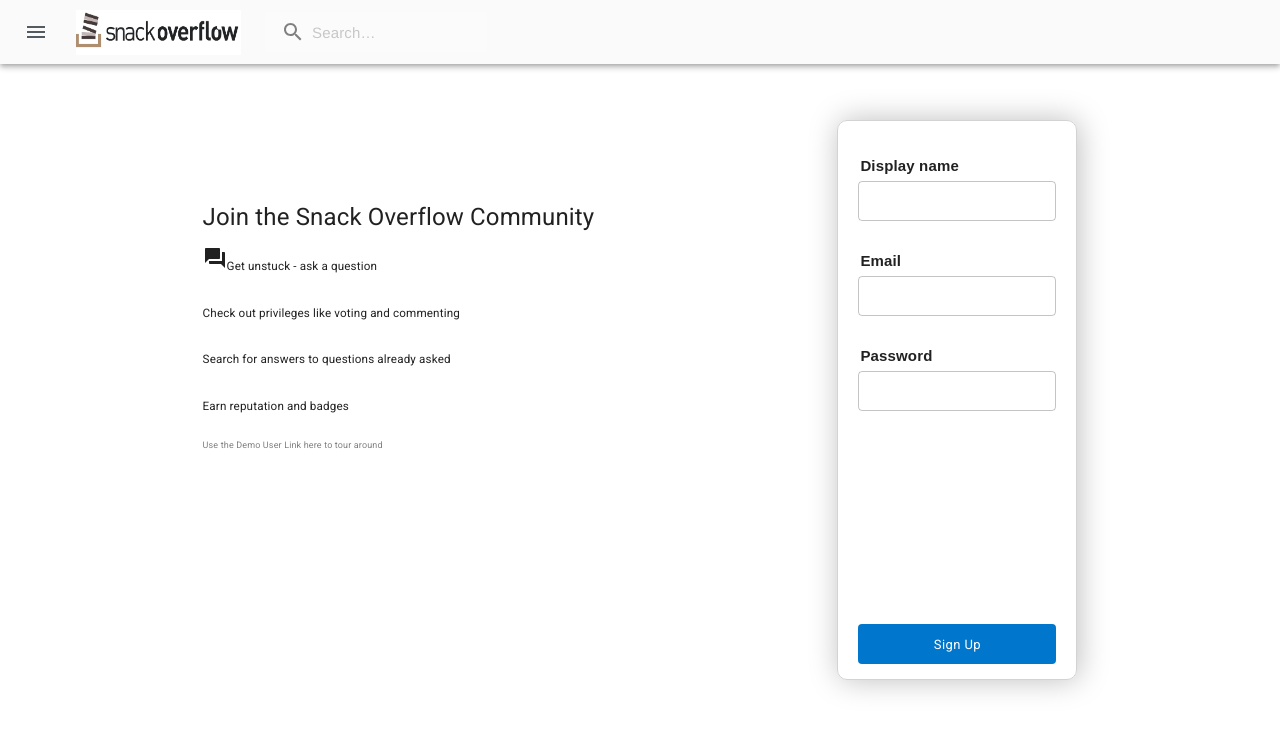
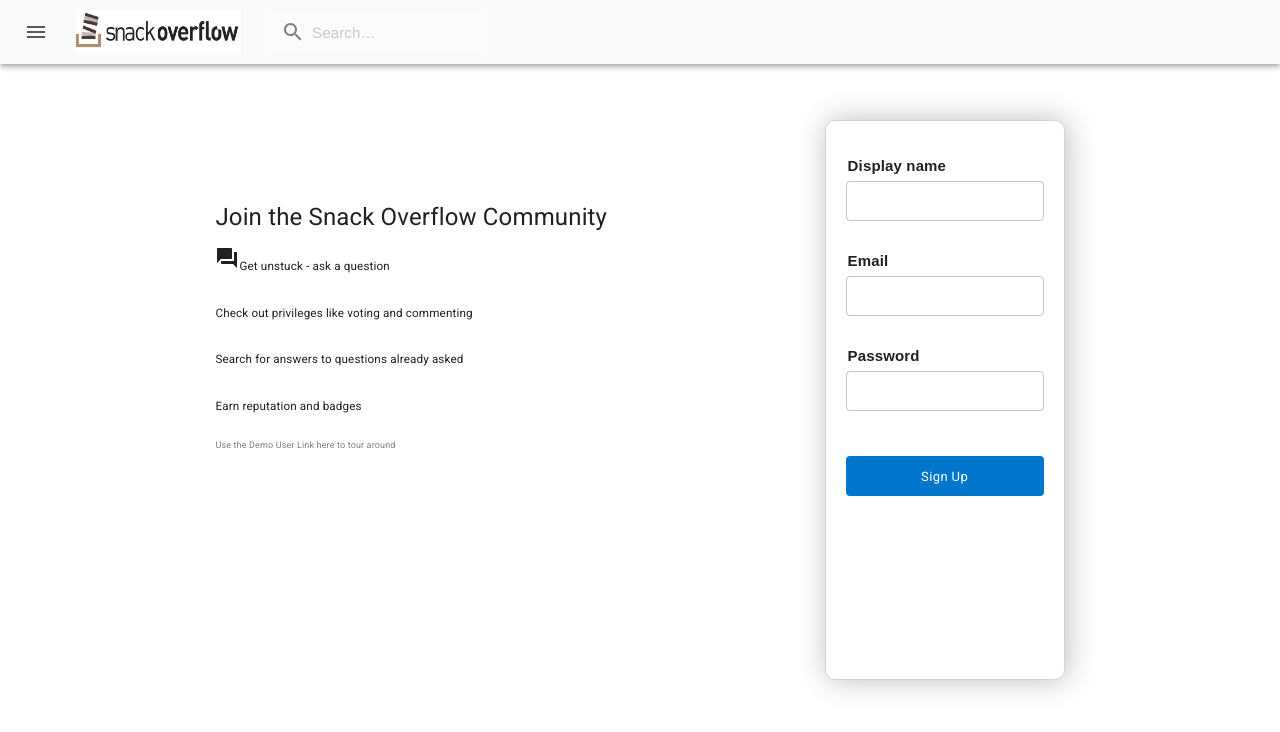
Before and after one commit to shaieleigh/stackOverFlow, a React (Create React App) app in the folder group_flask_starter/client/: page /signup in a window 1280 px wide. Shown: the top 732 px of the page. Built offline with nearby package versions, Linux system fonts and the light colour scheme.

Commit message:
evening thursday commit signupCSS

```diff
--- a/group_flask_starter/client/src/pages/SignupPage.css
+++ b/group_flask_starter/client/src/pages/SignupPage.css
@@ -5,21 +5,18 @@ html, body {
 form {
     display: flex;
     flex-direction: column;
-    /* justify-content: center; */
     width: 100%;
     height: 100%;
+    position: relative;
 }
 
 .MuiBox-root {
   display: flex;
-  justify-content: center;
-  align-items: baseline;
+  /* justify-content: center; */
+  /* align-items: baseline; */
   width: 100%;
 }
 
-/* .MuiInputBase-input, .MuiOutlinedInput-input {
-  width: 5000px;
-} */
 
 .MuiInputBase-root {
   height: 40px;
@@ -66,17 +63,16 @@ label {
   display: block;
 }
 
-/* .signup {
-  margin-left: 10px
-} */
+
 
 .signUpButton {
   width: 100%;
-
-  display: flex;
-  justify-content: center;
-  flex-direction: column;
+  position: relative;
+  top: 30px;
+  /* bottom: 500px; */
   margin-bottom: 0px;
+  margin-right: 0px;
+  padding-bottom: 0px;
 
 }
 
@@ -106,7 +102,6 @@ label {
 .signUpBlurb {
   height: 400px;
   width: 400px;
-  /* position: relative; */
   left: 15%;
   top: 30%;
   bottom: 20%;
@@ -124,8 +119,8 @@ label {
   display: flex;
   justify-content: center;
   top: 15%;
-  left: 10%;
-  right: 10%;
+  left: 15%;
+  right: 15%;
   bottom: 15%;
   align-items: center;
 }
--- a/group_flask_starter/client/src/pages/SignupPage.js
+++ b/group_flask_starter/client/src/pages/SignupPage.js
@@ -43,8 +43,9 @@ const theme = createMuiTheme({
       },
       MuiButton: {
         root: {
-          margin: '100% 0 0 0',
-          height: '40px'
+          margin: '0 0 0 0',
+          height: '40px',
+          // justifyItem: 'end'
         },
         label: {
           textTransform: "none",
```
